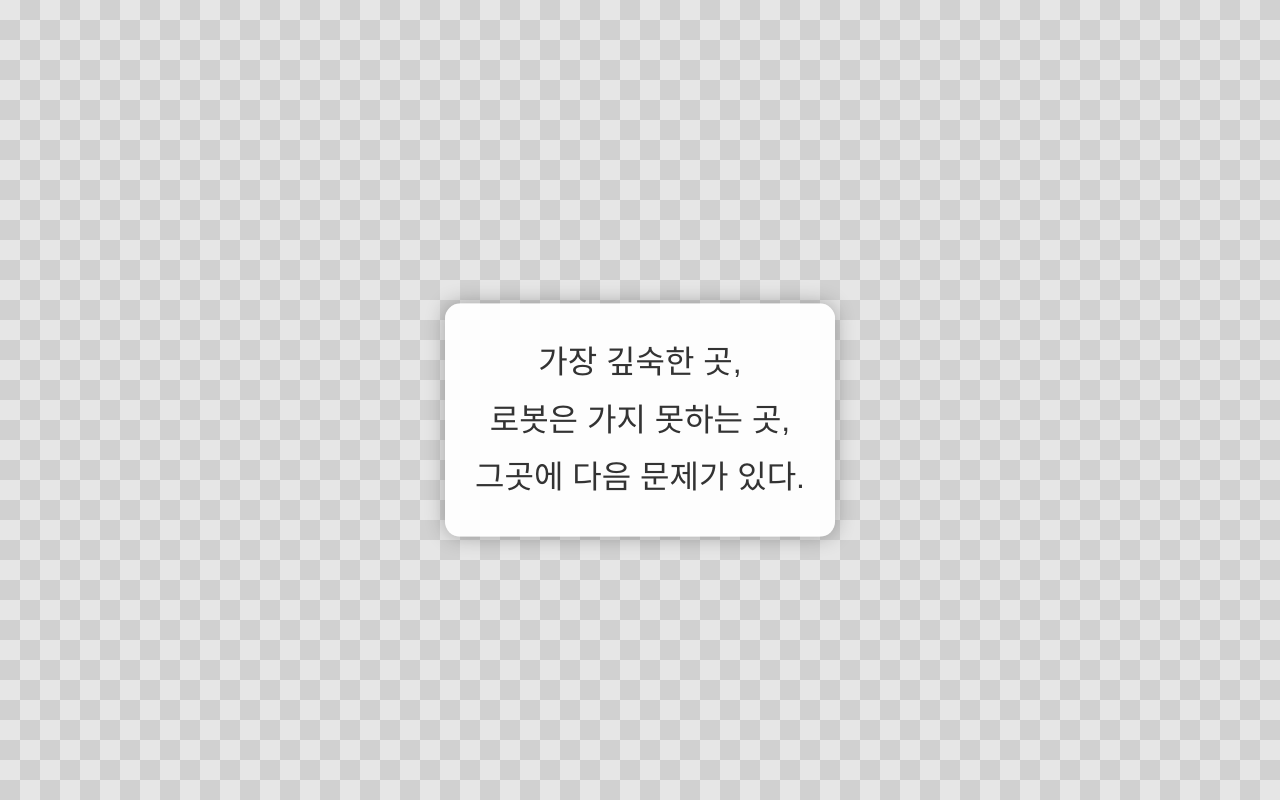
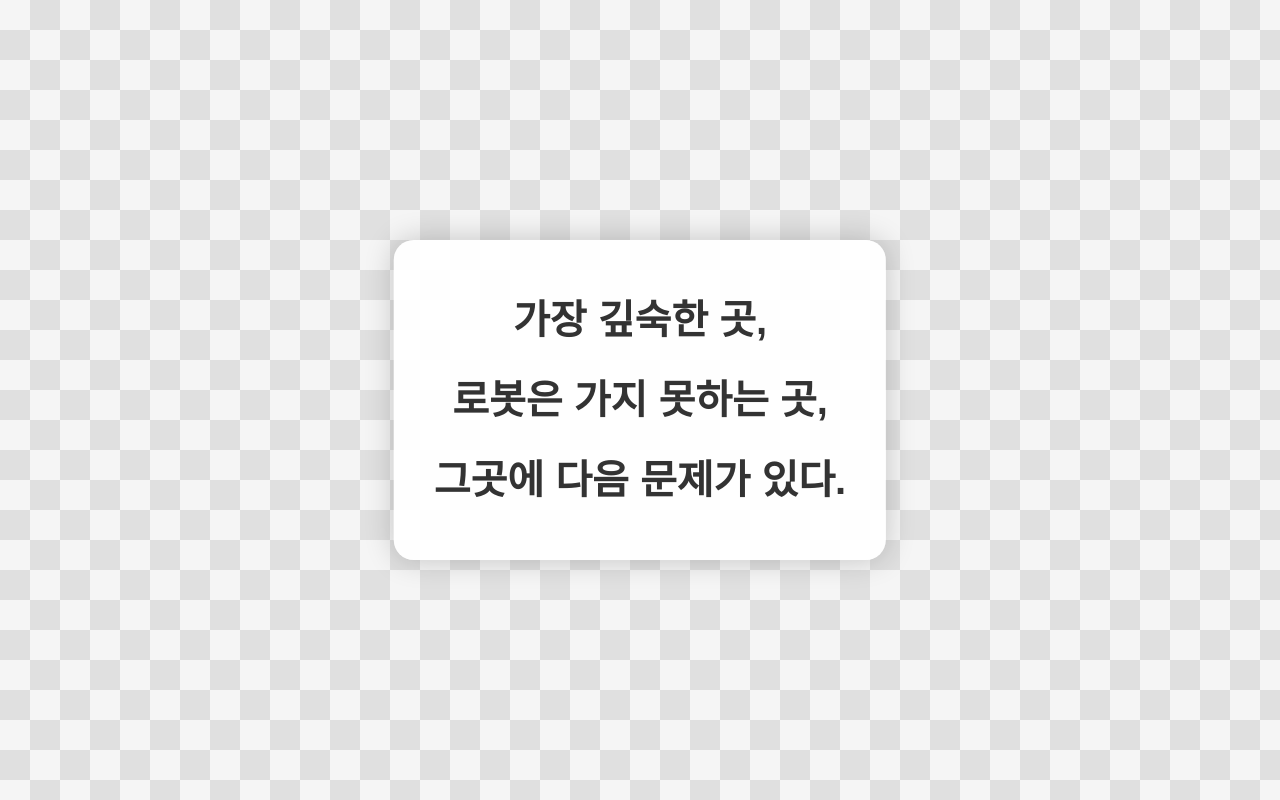
Before and after one commit to jihanikm/matrix-game, a plain HTML site: page index.html in a window 1280 px wide. Both pictures are taken after a click on the button "게임 시작". Drawn offline with Linux system fonts and the light colour scheme.

Commit message:
Update: Enhanced bathroom background and text styling

```diff
--- a/styles.css
+++ b/styles.css
@@ -28,14 +28,14 @@ body {
     left: 0;
     width: 100%;
     height: 100%;
-    background-color: #e6e6e6;
+    background-color: #f5f5f5;
     background-image:
-        linear-gradient(45deg, #d1d1d1 25%, transparent 25%),
-        linear-gradient(-45deg, #d1d1d1 25%, transparent 25%),
-        linear-gradient(45deg, transparent 75%, #d1d1d1 75%),
-        linear-gradient(-45deg, transparent 75%, #d1d1d1 75%);
-    background-size: 40px 40px;
-    background-position: 0 0, 0 20px, 20px -20px, -20px 0px;
+        linear-gradient(45deg, #e0e0e0 25%, transparent 25%),
+        linear-gradient(-45deg, #e0e0e0 25%, transparent 25%),
+        linear-gradient(45deg, transparent 75%, #e0e0e0 75%),
+        linear-gradient(-45deg, transparent 75%, #e0e0e0 75%);
+    background-size: 60px 60px;
+    background-position: 0 0, 0 30px, 30px -30px, -30px 0px;
     z-index: 0;
     opacity: 0;
     transition: opacity 0.5s ease;
@@ -70,21 +70,21 @@ body {
 
 #riddle {
     text-align: center;
-    font-size: 2em;
+    font-size: 2.5em;
     color: #333;
-    padding: 30px;
+    padding: 40px;
     background-color: rgba(255, 255, 255, 0.95);
-    border-radius: 15px;
-    margin-top: 20px;
-    line-height: 1.8;
-    max-width: 600px;
-    box-shadow: 0 0 20px rgba(0, 0, 0, 0.3);
+    border-radius: 20px;
+    line-height: 2;
+    max-width: 800px;
+    box-shadow: 0 0 30px rgba(0, 0, 0, 0.2);
     position: absolute;
     top: 50%;
     left: 50%;
     transform: translate(-50%, -50%);
     opacity: 0;
     transition: opacity 0.5s ease;
+    font-weight: bold;
 }
 
 .hidden {
```
